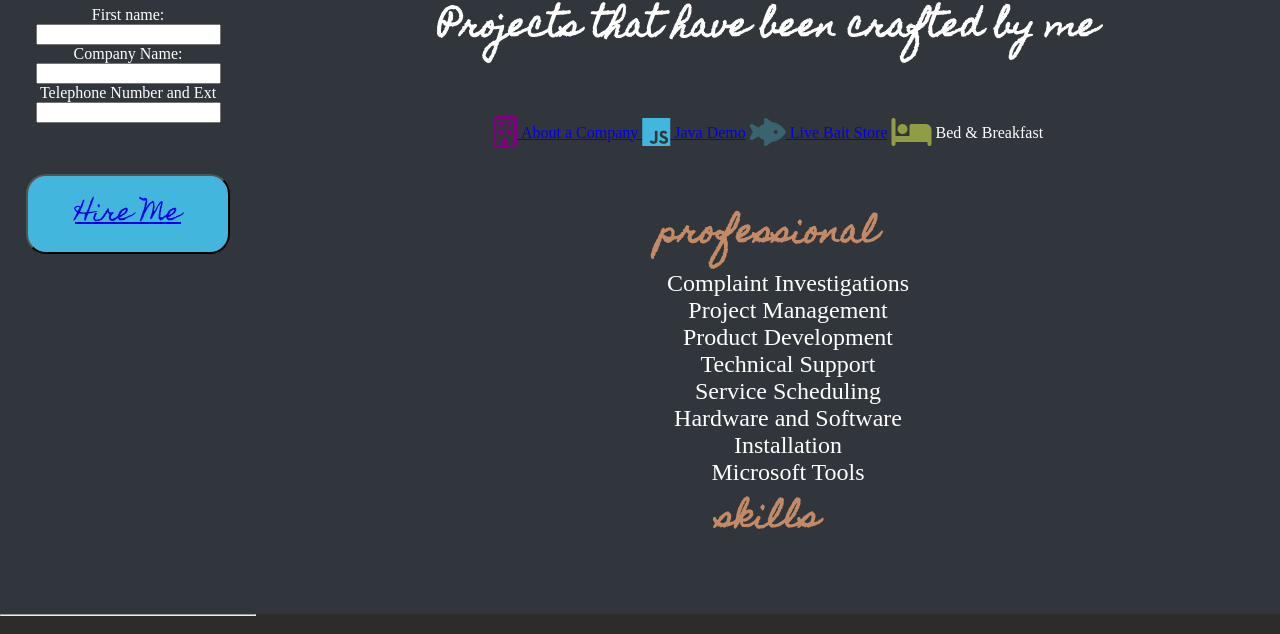
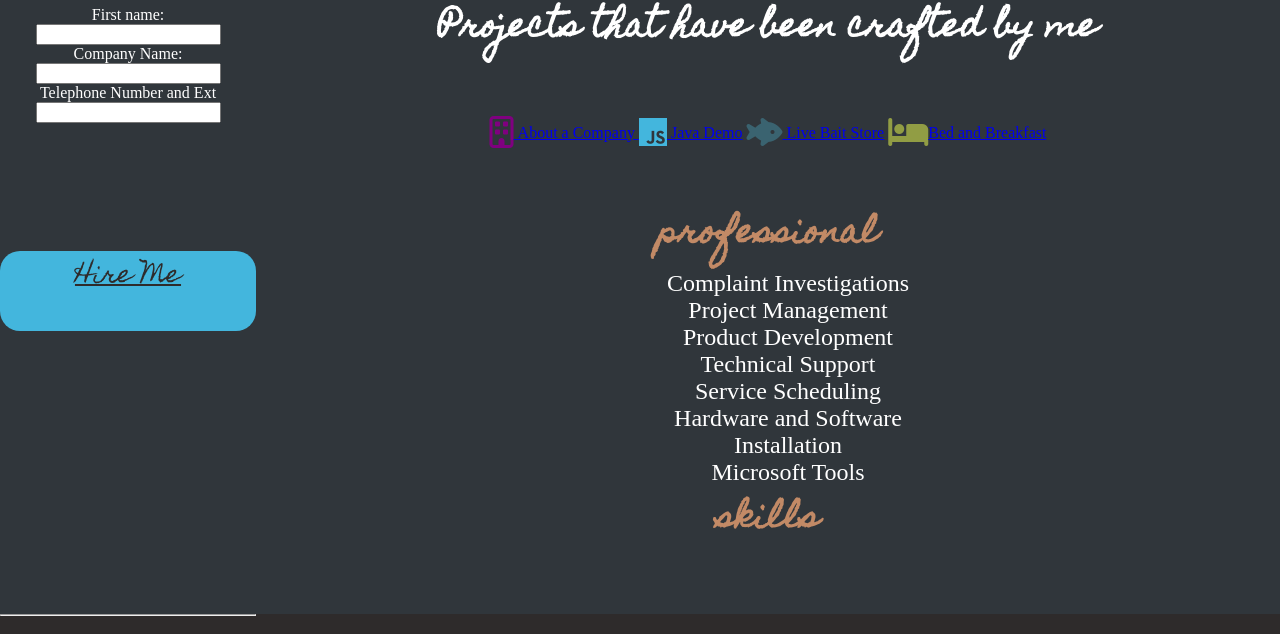
Before and after one commit to ah0986372/ah0986372.github.io, a plain HTML site: page index.html in a window 1280 px wide. Shown: the part 1433-2067 px from the top of the page. Drawn offline with Linux system fonts and the light colour scheme.

Commit message:
Github shows  there was an issue with deployment

```diff
--- a/index.html
+++ b/index.html
@@ -26,17 +26,19 @@
     <div class="griddy">
         <div class="wrapper">
             <div class="headnav">
-                <a href="index.html" ><i class="fa-solid fa-house fa-2xl" style="color: #c28a66;"></i>
+                <a href="index.html"><i class="fa-solid fa-house fa-2xl" style="color: #c28a66;"></i>
                 </a>
                 <a href="Projects/About-a-Company/index.html" target="_blank">
                     <i class="fa-regular fa-building fa-2xl" style="color: #800080;"></i>
                 </a>
-                <a href="Projects/JS/index.html" target="_blank"><i class="fa-brands fa-js fa-2xl" style="color: #43b6dd;"></i>
+                <a href="Projects/JS/index.html" target="_blank"><i class="fa-brands fa-js fa-2xl"
+                        style="color: #43b6dd;"></i>
                 </a>
                 <a href="Projects/Live-Bait/index.html" target="_blank"><i class="fa-solid fa-fish-fins fa-2xl"
                         style="color: #3a6370;"></i>
                 </a>
-                <a href="Projects/B&B/index.html" target="_blank"><i class="fa-solid fa-bed fa-2xl" style="color: #919d44;"></i>
+                <a href="Projects/B&B/index.html" target="_blank"><i class="fa-solid fa-bed fa-2xl"
+                        style="color: #919d44;"></i>
                 </a>
             </div>
         </div>
@@ -51,10 +53,11 @@
                 <a href="tel:602-492-8002"><i class="fa-solid fa-mobile fa-shake fa-2xl"
                         style="color: #919d44;"></i></a>
                 <a href="mailto:KingHertenstein@gmail.com"><i class="fa-solid fa-paper-plane fa-2xl"></i></a>
-                <a href="https://www.linkedin.com/in/akeem-hertenstein-6b3464278" target="_blank"><i class="fa-brands fa-linkedin-in fa-2xl" ></i></a>
+                <a href="https://www.linkedin.com/in/akeem-hertenstein-6b3464278" target="_blank"><i
+                        class="fa-brands fa-linkedin-in fa-2xl"></i></a>
 
                 <form method="post" action="thankyou.html">
-                    <label for="fname" >First name:</label>
+                    <label for="fname">First name:</label>
                     <input type="text" id="fname" name="first-name">
                     <label for="cname">Company Name:</label>
                     <input type="text" id="cname" name="Comp-Name">
@@ -62,14 +65,15 @@
                     <input type="tel" name="Tele" id="tel">
                 </form>
 
-                <button class="button"><a href="contactme.html">Hire Me</a></button>
+               <a class="button" href="contactme.html">Hire Me</a>
             </div>
         </div>
         <!-- Main content  -->
         <div class="intro">
             <div class="whome">
                 <h1>who i am</h1>
-                <p> Called by the name <strong>Akeem</strong>, I am a newcomer in the feild of Information Technology. Alwas seeking to
+                <p> Called by the name <strong>Akeem</strong>, I am a newcomer in the feild of Information Technology.
+                    Alwas seeking to
                     learn more about the tech that we have used over the years. I have taken apart and repaired my fair
                     share of PC's, Game Consoles, Phones and Stereos from the age of 10. (Yes there was some parental
                     disapprovment) - I now seek to finally jump in to the deep end and see where this would can take me.
@@ -114,15 +118,15 @@
                 <a href="Projects/About-a-Company/index.html" target="_blank">
                     <i class="fa-regular fa-building fa-2xl" style="color: #800080;"></i>&nbsp;About a Company
                 </a>
-                <a href="Projects/JS/index.html" target="_blank""><i class="fa-brands fa-js fa-2xl"
-                        style="color: #43b6dd;"></i>
+                <a href="Projects/JS/index.html" target="_blank"><i class=" fa-brands fa-js fa-2xl"
+                    style="color: #43b6dd;"></i>
                     Java Demo</a>
                 <a href="Projects/Live-Bait/index.html" target="_blank"><i class="fa-solid fa-fish-fins fa-2xl"
                         style="color: #3a6370;"></i>
                     Live Bait Store</a>
-                <a href="Projects/B&B/index.html" target="_blank"></a><i class="fa-solid fa-bed fa-2xl"
-                        style="color: #919d44;"></i>
-                    Bed & Breakfast</a>
+                <a href="Projects/B&B/index.html" target="_blank"><i class="fa-solid fa-bed fa-2xl"
+                    style="color: #919d44;"></i>Bed and Breakfast</a>
+
             </div>
             <div class="skills">
                 <h2>professional</h2>
@@ -142,8 +146,7 @@
 
 
     </div>
-    </div>
-    </div>
+
 
 
     <footer>
```
